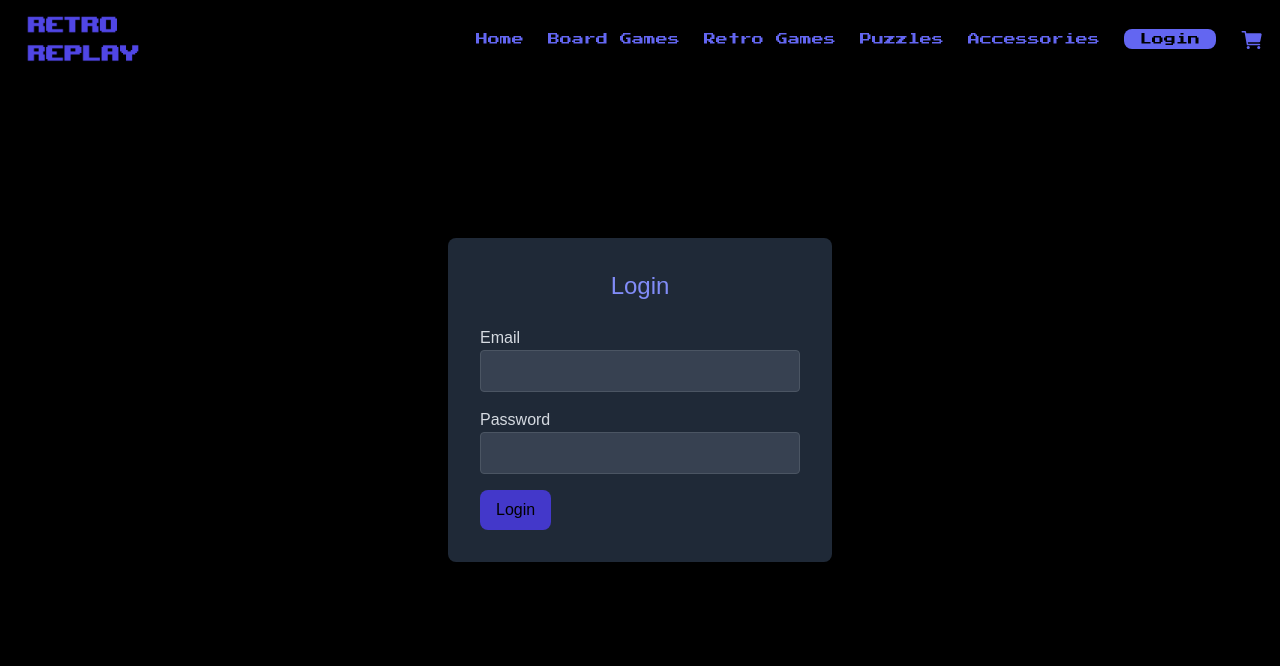
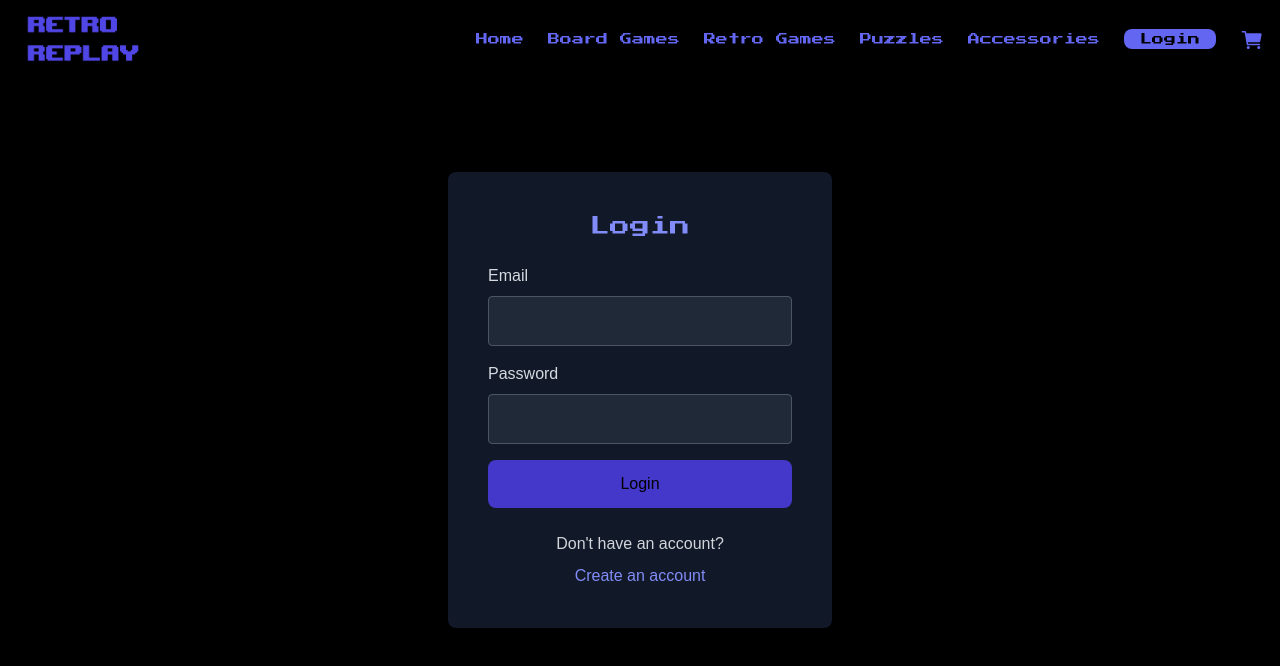
Before and after one commit to JSDWRLD/project_bravo, a React (Vite) app in the folder client/: page /login in a window 1280 px wide. Shown: the top 666 px of the page. Built offline with nearby package versions, Linux system fonts and the light colour scheme.

Commit message:
Updated ui components

```diff
--- a/client/src/App.jsx
+++ b/client/src/App.jsx
@@ -1,6 +1,6 @@
 import { Route, BrowserRouter as Router, Routes } from 'react-router-dom';
 import { Navbar, ProductDetailed, ProductListPage } from './components'
-import { Home, Cart, Login, Contact } from './pages';
+import { Home, Cart, Contact, AuthPage } from './pages';
 
 
 export default function App() {
@@ -15,7 +15,7 @@ export default function App() {
           <Route path="/shop/retro-games" element={<ProductListPage category="retro-games" />} />
           <Route path="/shop/accessories" element={<ProductListPage category="accessories" />} />
           <Route path="/shop/:category/product/:id" element={<ProductDetailed />} />
-          <Route path="/login" element={<Login />} />
+          <Route path="/login" element={<AuthPage />} />
           <Route path="/cart" element={<Cart />} />
           <Route path="/contact" element={<Contact />} />
         </Routes>
--- a/client/src/components/Card.jsx
+++ b/client/src/components/Card.jsx
@@ -25,7 +25,6 @@ const TiltCard = () => {
     if (!ref.current) return;
 
     const rect = ref.current.getBoundingClientRect();
-
     const width = rect.width;
     const height = rect.height;
 
@@ -53,26 +52,26 @@ const TiltCard = () => {
         transformStyle: "preserve-3d",
         transform,
       }}
-      className="relative h-96 w-72 rounded-xl bg-gradient-to-br from-indigo-500 to-violet-500"
+      className="relative h-96 w-72 rounded-xl bg-gradient-to-br from-gray-950 via-indigo-700 to-black shadow-xl"
     >
       <div
         style={{
           transform: "translateZ(75px)",
           transformStyle: "preserve-3d",
         }}
-        className="absolute inset-4 grid place-content-center rounded-xl bg-indigo-400 shadow-lg"
+        className="absolute inset-4 grid place-content-center rounded-xl bg-gradient-to-b from-indigo-500 to-indigo-700 shadow-lg"
       >
         <FiMousePointer
           style={{
             transform: "translateZ(75px)",
           }}
-          className="mx-auto text-4xl"
+          className="mx-auto text-4xl text-gray-200"
         />
         <p
           style={{
             transform: "translateZ(50px)",
           }}
-          className="text-center text-2xl font-bold"
+          className="text-center text-2xl font-bold text-gray-200"
         >
           FAVORITE 1-3
         </p>
--- a/client/src/components/Footer.jsx
+++ b/client/src/components/Footer.jsx
@@ -3,23 +3,23 @@ import logo from '/src/assets/full_logo.PNG';
 
 const Footer = () => {
     return (
-        <footer className="bg-gray-900 text-gray-300 py-8">
+        <footer className="bg-gray-950 text-gray-400 py-8 border-t border-gray-700">
             <div className="container mx-auto flex flex-col md:flex-row justify-between items-center">
                 {/* Footer Links */}
                 <nav className="flex flex-col md:flex-row space-y-4 md:space-y-0 md:space-x-6 mb-4 md:mb-0">
-                    <NavLink to="/contact" className="text-sm font-retro text-indigo-600 hover:text-indigo-300 transition">
+                    <NavLink to="/contact" className="text-sm font-retro text-indigo-500 hover:text-indigo-300 transition">
                         Contact
                     </NavLink>
-                    <NavLink to="/credits" className="text-sm font-retro text-indigo-600 hover:text-indigo-300 transition">
+                    <NavLink to="/credits" className="text-sm font-retro text-indigo-500 hover:text-indigo-300 transition">
                         Credits
                     </NavLink>
-                    <NavLink to="/about" className="text-sm font-retro text-indigo-600 hover:text-indigo-300 transition">
+                    <NavLink to="/about" className="text-sm font-retro text-indigo-500 hover:text-indigo-300 transition">
                         About
                     </NavLink>
                 </nav>
 
                 {/* Branding / Logo */}
-                <div className="flex items-center justify-center text-indigo-600 font-semibold text-lg md:text-xl mb-4 md:mb-0">
+                <div className="flex items-center justify-center text-indigo-500 font-semibold text-lg md:text-xl mb-4 md:mb-0">
                     <img src={logo} alt="Retro Replay Logo" className="h-10 md:h-12 lg:h-16 w-auto mr-2" />
                     <span>© {new Date().getFullYear()}</span>
                 </div>
--- /dev/null
+++ b/client/src/pages/NavPages/AuthPage.jsx
@@ -0,0 +1,70 @@
+import { useState } from 'react';
+
+const AuthPage = () => {
+  const [isLogin, setIsLogin] = useState(true);
+  const [email, setEmail] = useState('');
+  const [password, setPassword] = useState('');
+
+  const handleEmailChange = (event) => setEmail(event.target.value);
+  const handlePasswordChange = (event) => setPassword(event.target.value);
+
+  const handleSubmit = (event) => {
+    event.preventDefault();
+    console.log(`${isLogin ? 'Logging in' : 'Registering'} with:`, { email, password });
+  };
+
+  return (
+    <div className="flex items-center justify-center h-screen bg-black">
+      <div className="bg-gray-900 p-10 rounded-lg shadow-lg w-96">
+        <h2 className="text-xl font-retro mb-6 text-center text-indigo-400">
+          {isLogin ? 'Login' : 'Register'}
+        </h2>
+
+        <form onSubmit={handleSubmit}>
+          <div className="mb-4">
+            <label className="block text-gray-200">Email</label>
+            <input
+              type="email"
+              value={email}
+              onChange={handleEmailChange}
+              required
+              className="w-full p-3 mt-2 border border-gray-600 rounded bg-gray-800 text-white focus:outline-none focus:ring-2 focus:ring-indigo-500"
+            />
+          </div>
+
+          <div className="mb-4">
+            <label className="block text-gray-200">Password</label>
+            <input
+              type="password"
+              value={password}
+              onChange={handlePasswordChange}
+              required
+              className="w-full p-3 mt-2 border border-gray-600 rounded bg-gray-800 text-white focus:outline-none focus:ring-2 focus:ring-indigo-500"
+            />
+          </div>
+
+          <button
+            type="submit"
+            className="w-full bg-indigo-700 text-black py-3 rounded-lg hover:bg-indigo-500 transition-transform transform hover:scale-105"
+          >
+            {isLogin ? 'Login' : 'Register'}
+          </button>
+        </form>
+
+        <div className="mt-6 text-center">
+          <p className="text-gray-300">
+            {isLogin ? "Don't have an account?" : 'Already have an account?'}
+          </p>
+          <button
+            onClick={() => setIsLogin(!isLogin)}
+            className="text-indigo-400 hover:underline mt-2"
+          >
+            {isLogin ? 'Create an account' : 'Go to Login'}
+          </button>
+        </div>
+      </div>
+    </div>
+  );
+};
+
+export default AuthPage;
--- a/client/src/pages/NavPages/Home.jsx
+++ b/client/src/pages/NavPages/Home.jsx
@@ -13,7 +13,7 @@ const Home = () => {
 
   return (
     <div className="min-h-screen flex flex-col">
-      <div className="bg-black py-10 text-center text-gray-200" />
+      <div className="bg-gradient-to-br from-gray-950 to-black py-12 text-center text-gray-200" />
       <Navbar />
       <main className="pt-30 font-retro">
         <div className="promotion relative text-center text-white">
--- a/client/src/pages/NavPages/Login.jsx
+++ /dev/null
@@ -1,59 +0,0 @@
-import { useState } from 'react';
-
-const Login = () => {
-
-    const [email, setEmail] = useState('');
-    const [password, setPassword] = useState('');
-
-    const handleEmailChange = (event) => {
-        setEmail(event.target.value);
-    };
-
-    const handlePasswordChange = (event) => {
-        setPassword(event.target.value);
-    };
-
-    const handleSubmit = (event) => {
-        event.preventDefault();
-        console.log('Email:', email);
-        console.log('Password:', password);
-    };
-
-    return (
-        <div className="flex items-center justify-center h-screen bg-black">
-            <div className="bg-gray-800 p-8 rounded-lg shadow-md w-96">
-                <h2 className="text-2xl mb-6 text-center text-indigo-400">Login</h2>
-                <form onSubmit={handleSubmit}>
-                    <div className="mb-4">
-                        <label className="block text-gray-200">Email</label>
-                        <input
-                            type="email"
-                            value={email}
-                            onChange={handleEmailChange}
-                            required
-                            className="w-full p-2 border border-gray-600 rounded bg-gray-700 text-white"
-                        />
-                    </div>
-                    <div className="mb-4">
-                        <label className="block text-gray-200">Password</label>
-                        <input
-                            type="password"
-                            value={password}
-                            onChange={handlePasswordChange}
-                            required
-                            className="w-full p-2 border border-gray-600 rounded bg-gray-700 text-white"
-                        />
-                    </div>
-                    <button
-                        type="submit"
-                        className="bg-indigo-700 text-black py-2 px-4 rounded-lg hover:bg-indigo-500 hover:scale-105 transform transition"
-                    >
-                        Login
-                    </button>
-                </form>
-            </div>
-        </div>
-    );
-};
-
-export default Login;
--- a/client/src/pages/index.js
+++ b/client/src/pages/index.js
@@ -1,6 +1,6 @@
 export { default as Home } from './NavPages/Home';
 export { default as Cart } from './NavPages/Cart';
-export { default as Login } from './NavPages/Login';
+export { default as AuthPage } from './NavPages/AuthPage';
 
 export { default as About } from './Footer/About';
 export { default as Account } from './Control/Account';
```
Also changed, not shown: client/src/components/ProductDetailed.jsx (+36 -14 lines), client/src/components/ProductListPage.jsx (+11 -13 lines).
